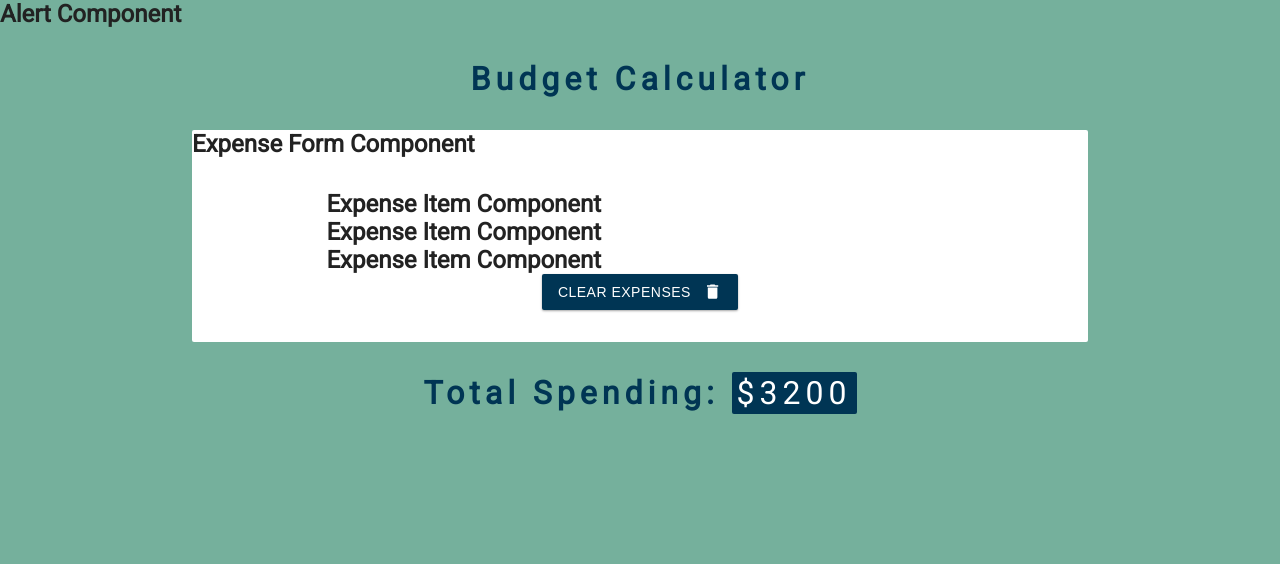
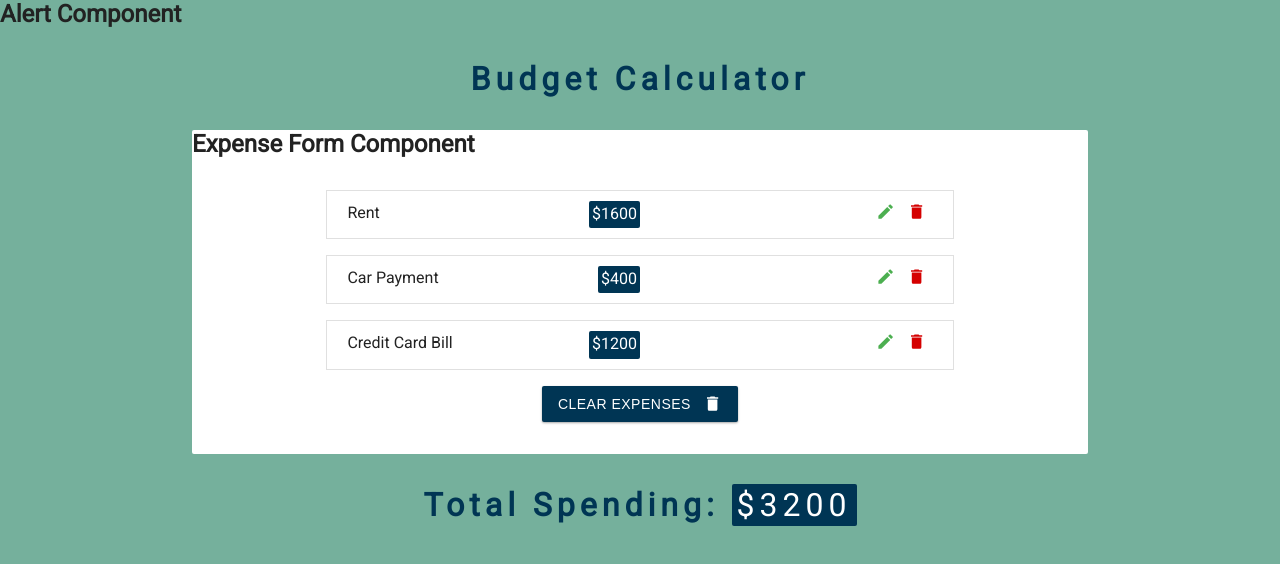
Before and after one commit to akash02-das/budget-calculator, a React (Create React App) app: page / in a window 1280 px wide. Shown: the top 564 px of the page. Built offline with nearby package versions, Linux system fonts and the light colour scheme.

Commit message:
expense item

```diff
--- a/src/components/ExpenseItem.js
+++ b/src/components/ExpenseItem.js
@@ -1,10 +1,23 @@
 import React from "react";
+import { MdEdit, MdDelete } from "react-icons/md";
 
-const ExpenseItem = () => {
+const ExpenseItem = ({ expense }) => {
+  const { id, charge, amount } = expense;
   return (
-    <div>
-      <h2>Expense Item Component</h2>
-    </div>
+    <li className="item">
+      <div className="info">
+        <span className="expense">{charge}</span>
+        <span className="amount">${amount}</span>
+      </div>
+      <div>
+        <button className="edit-btn" aria-label="edit button">
+          <MdEdit />
+        </button>
+        <button className="clear-btn" aria-label="delete button">
+          <MdDelete />
+        </button>
+      </div>
+    </li>
   );
 };
 
```
Also changed, not shown: 1 other file (tests, documents, lock files or other folders).
